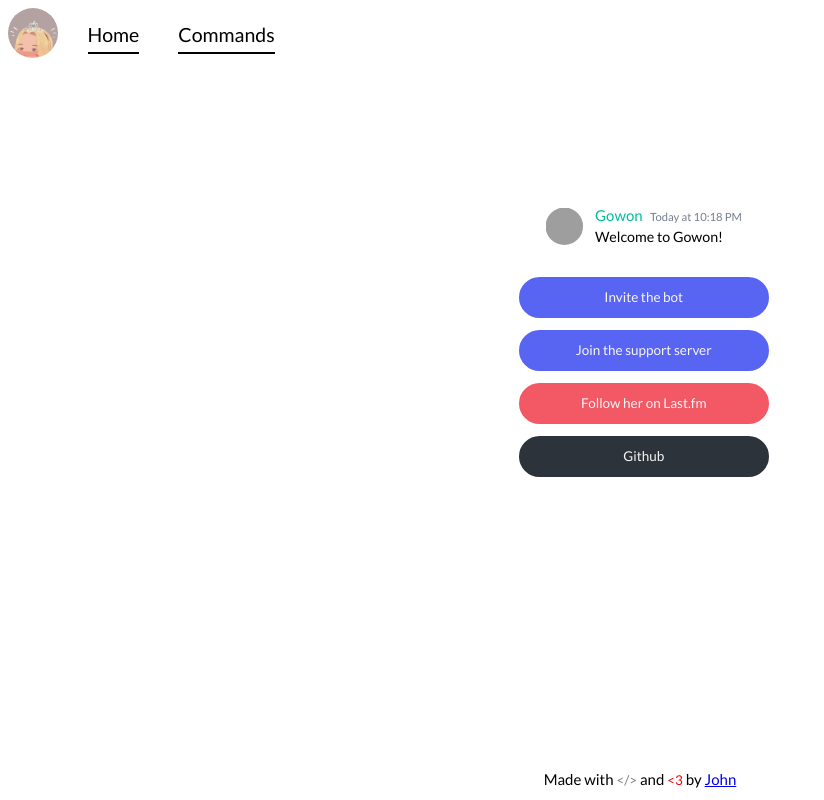
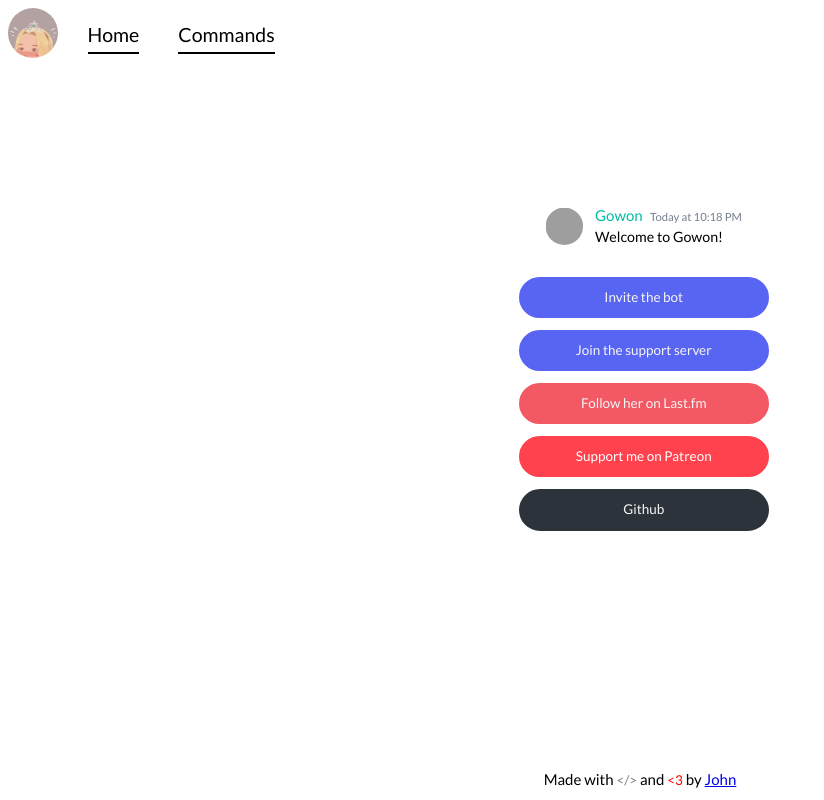
Before and after one commit to gowon-bot/gowon.ca, a React (Create React App) app: page / in a window 1280 px wide. Shown: the whole page, without its empty margins (0-824 px from the left). Built offline with nearby package versions, Linux system fonts and the light colour scheme; no server answers; grey boxes are pictures that could not be loaded.

Commit message:
Add patreon link

```diff
--- a/src/pages/HomePage/HomePage.tsx
+++ b/src/pages/HomePage/HomePage.tsx
@@ -40,6 +40,12 @@ export const HomePage: React.FunctionComponent = () => {
               Follow her on Last.fm
             </a>
             <a
+              href="https://www.patreon.com/gowon_"
+              className="button button-patreon patreon"
+            >
+              Support me on Patreon
+            </a>
+            <a
               href="https://github.com/jivison/gowon"
               className="button button-github github"
             >
--- a/src/styles/_buttons.scss
+++ b/src/styles/_buttons.scss
@@ -54,6 +54,21 @@ a.button {
       background: #dde0fc;
     }
   }
+
+  &.button-patreon {
+    background: #ff424d;
+    color: #ffffff;
+    border-color: #ff424d;
+
+    &:hover {
+      background: whitesmoke;
+      color: #ee454e;
+    }
+
+    &:active {
+      background: #dde0fc;
+    }
+  }
 }
 
 a.button {
```
